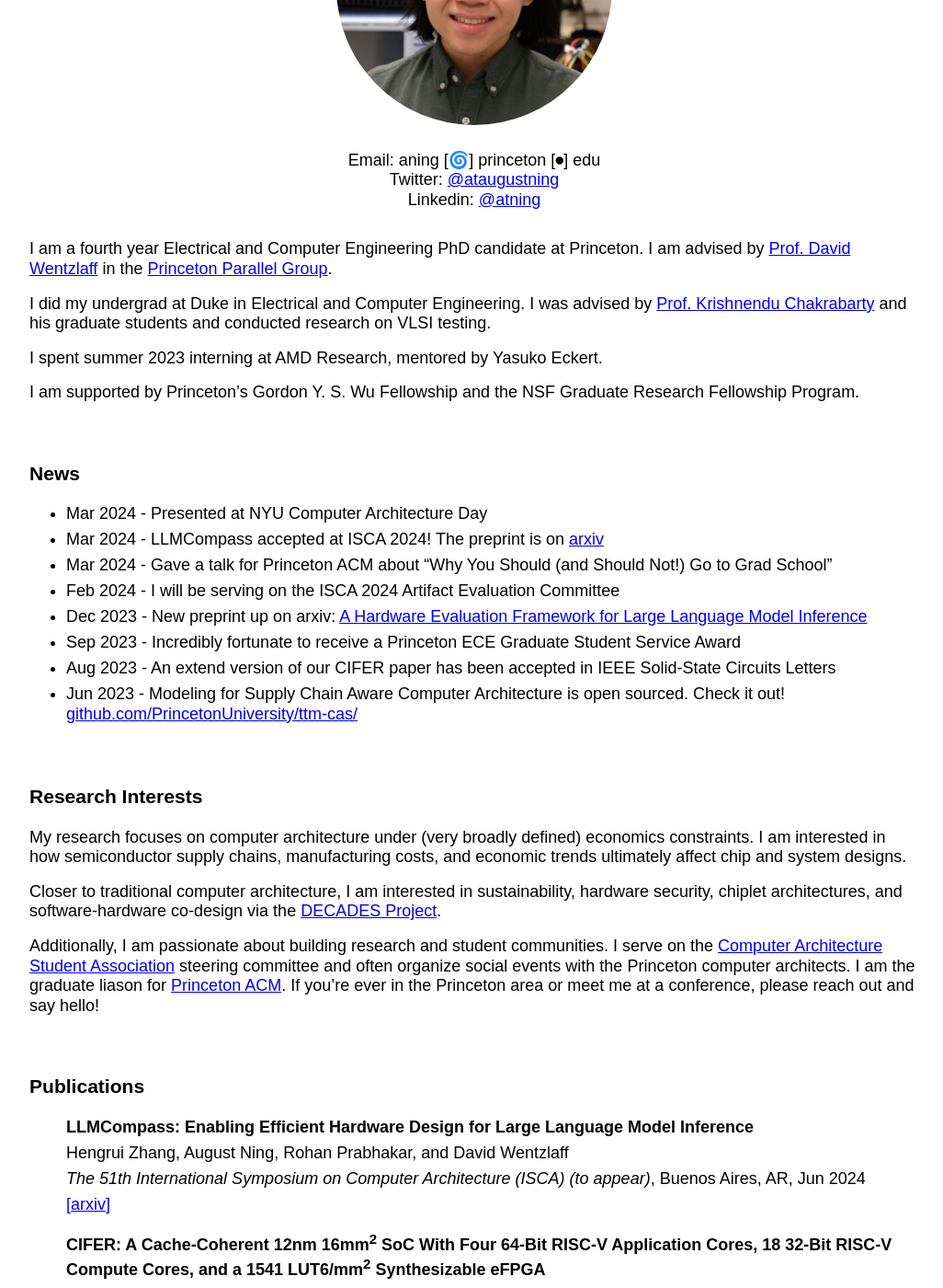
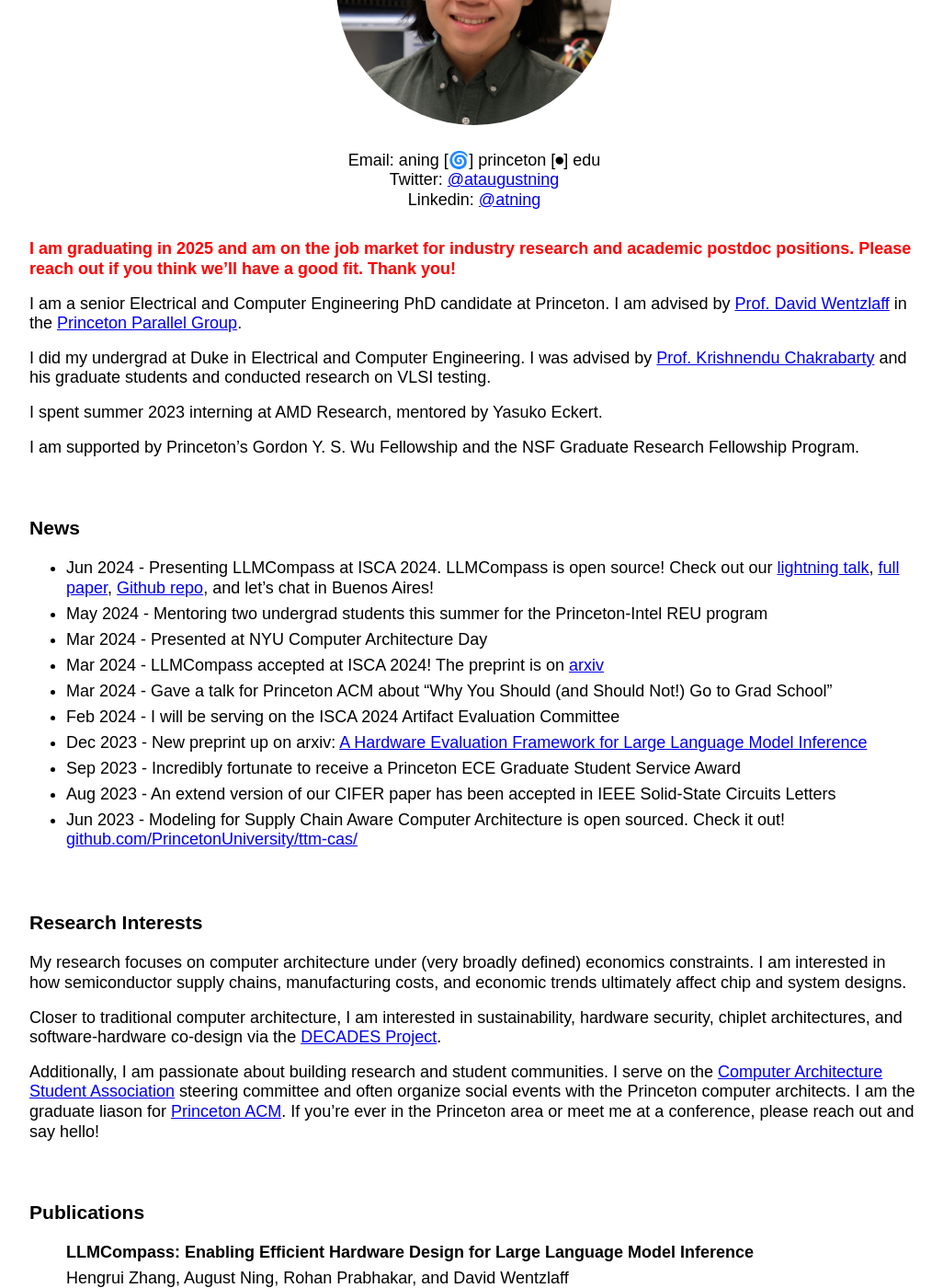
Before and after one commit to AugustNing/augustning.github.io, a Jekyll site: the page built from index.md, in a window 1280 px wide and 1400 px high, scrolled down 287 px. Shown: the whole window at 92% size, without its empty margins (124-1150 px from the left). Built offline with Jekyll 4.4.1, drawn with Linux system fonts in a browser that asks for light colours; some of the changed text lies outside the part shown.

Commit message:
updated website june 2024

```diff
--- a/index.md
+++ b/index.md
@@ -19,7 +19,9 @@
 
 ***
 
-I am a fourth year Electrical and Computer Engineering PhD candidate at Princeton. I am advised by [Prof. David Wentzlaff](https://princeton.edu/~wentzlaf/) in the [Princeton Parallel Group](https://parallel.princeton.edu/).
+<span style="color:red">**I am graduating in 2025 and am on the job market for industry research and academic postdoc positions. Please reach out if you think we'll have a good fit. Thank you!**</span>
+
+I am a senior Electrical and Computer Engineering PhD candidate at Princeton. I am advised by [Prof. David Wentzlaff](https://princeton.edu/~wentzlaf/) in the [Princeton Parallel Group](https://parallel.princeton.edu/).
 
 I did my undergrad at Duke in Electrical and Computer Engineering. I was advised by [Prof. Krishnendu Chakrabarty](https://search.asu.edu/profile/4669916) and his graduate students and conducted research on VLSI testing.
 
@@ -31,6 +33,8 @@
 
 ### **News**
 
+* Jun 2024 - Presenting LLMCompass at ISCA 2024. LLMCompass is open source! Check out our [lightning talk](https://www.youtube.com/watch?v=OlF5D0HDJTE), [full paper](assets/papers/llmcompass-isca-2024.pdf), [Github repo](https://github.com/PrincetonUniversity/llmCompass/), and let's chat in Buenos Aires!
+* May 2024 - Mentoring two undergrad students this summer for the Princeton-Intel REU program
 * Mar 2024 - Presented at NYU Computer Architecture Day
 * Mar 2024 - LLMCompass accepted at ISCA 2024! The preprint is on [arxiv](https://arxiv.org/abs/2312.03134)
 * Mar 2024 - Gave a talk for Princeton ACM about "Why You Should (and Should Not!) Go to Grad School"
@@ -66,8 +70,8 @@
 <ul class='no_marker'>
 	<li><b>LLMCompass: Enabling Efficient Hardware Design for Large Language Model Inference</b></li>
 	<li>Hengrui Zhang, August Ning, Rohan Prabhakar, and David Wentzlaff</li>
-	<li><i>The 51th International Symposium on Computer Architecture (ISCA) (to appear)</i>, Buenos Aires, AR, Jun 2024</li>
-	<li><a href="https://arxiv.org/abs/2312.03134">[arxiv]</a></li>
+	<li><i>The 51th International Symposium on Computer Architecture (ISCA)</i>, Buenos Aires, AR, Jun 2024</li>
+	<li><a href="assets/papers/llmcompass-isca-2024.pdf">[pdf]</a> <a href="https://github.com/PrincetonUniversity/llmCompass/">[Github repo]</a></li>
 </ul>
 
 
```
Also changed, not shown: 2 other files.
